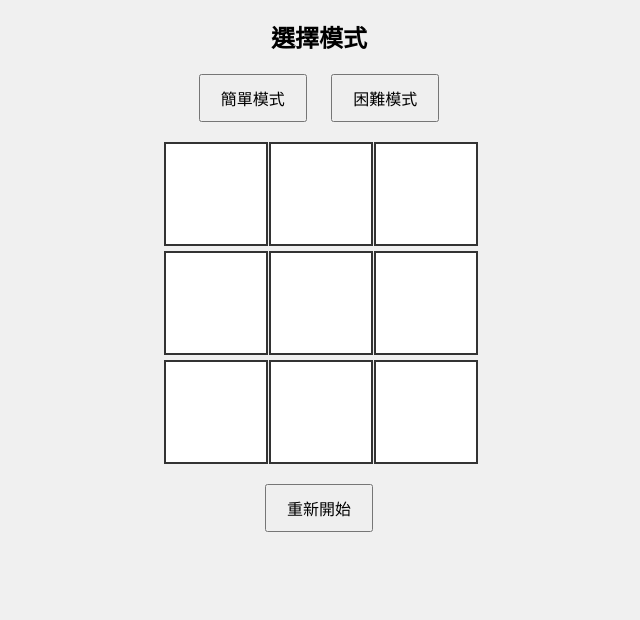
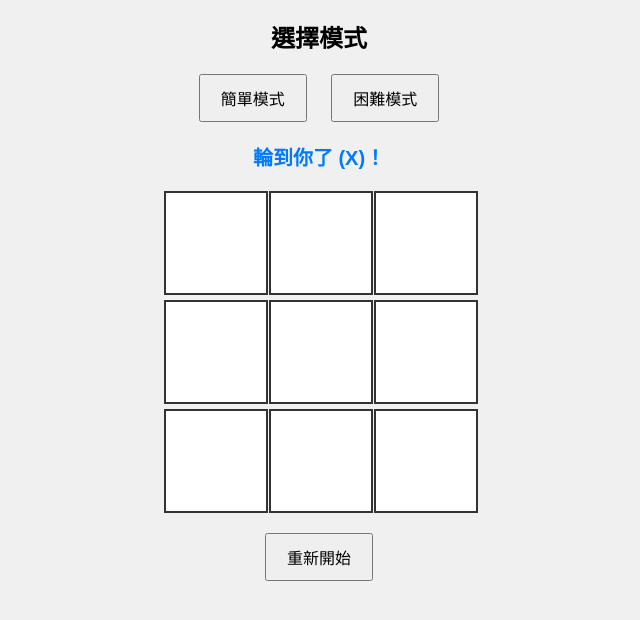
Before and after one commit to xxyzyh-code/tic-tac-toe, a plain HTML site: page index.html in a window 1280 px wide. Both pictures are taken after a click on the button "簡單模式". Shown: the part 70-690 px from the top of the page, without its empty margins (321-961 px from the left). Drawn offline with Linux system fonts and the light colour scheme.

Commit message:
Update index.html

```diff
--- a/index.html
+++ b/index.html
@@ -14,8 +14,10 @@
     <button id="hard">困難模式</button>
   </div>
 
-  <div id="game" style="display: none;">
-    <div id="board">
+<div id="game" style="display: none;">
+  <p id="status-message">請選擇模式開始遊戲！</p>
+
+  <div id="board">
       <!-- 9 個格子 -->
       <div class="cell" data-index="0"></div>
       <div class="cell" data-index="1"></div>
```
